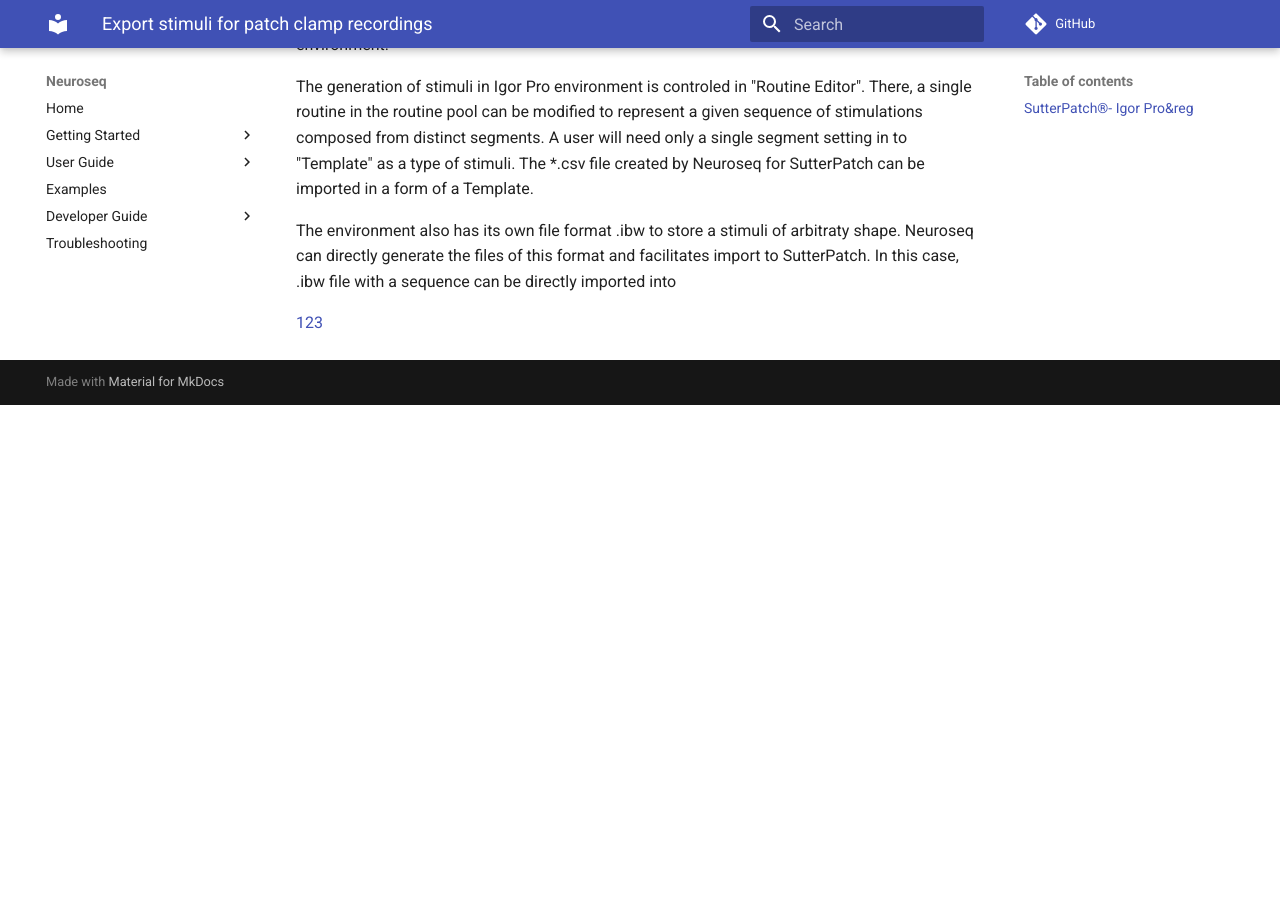
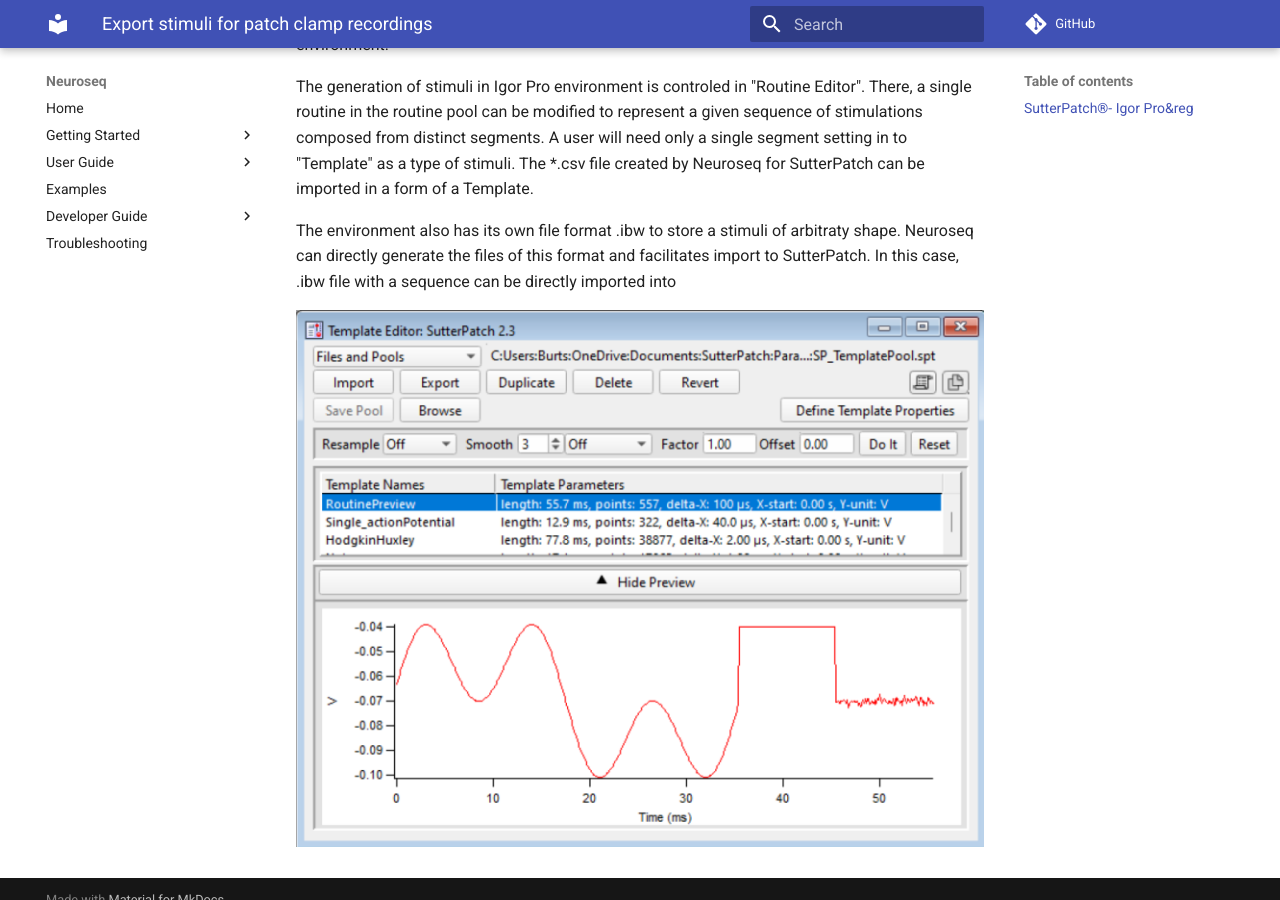
Before and after one commit to neuroseq/neuroseq, an MkDocs documentation site: the page built from docs/user_guide/export_patch_clamp_stimuli.md, in a window 1280 px wide and 900 px high, scrolled down 552 px. Built offline with MkDocs 1.6.1 and Material for MkDocs 9.7.7, drawn with Linux system fonts in a browser that asks for light colours; comment, search, counter and statistics services are not loaded; before the commit the page ends 957 px from its top, so only the background shows below that.

Commit message:
Update image link format in user guide

```diff
--- a/docs/user_guide/export_patch_clamp_stimuli.md
+++ b/docs/user_guide/export_patch_clamp_stimuli.md
@@ -14,4 +14,4 @@ The generation of stimuli in Igor Pro environment is controled in "Routine Edito
 
 The environment also has its own file format .ibw to store a stimuli of arbitraty shape. Neuroseq can directly generate the files of this format and facilitates import to SutterPatch. In this case, .ibw file with a sequence can be directly imported into
 
-[123](../images/SutterPatch_TemplateEditor.png)
+![SutterPatch Template Editor](../images/SutterPatch_TemplateEditor.png)
```
